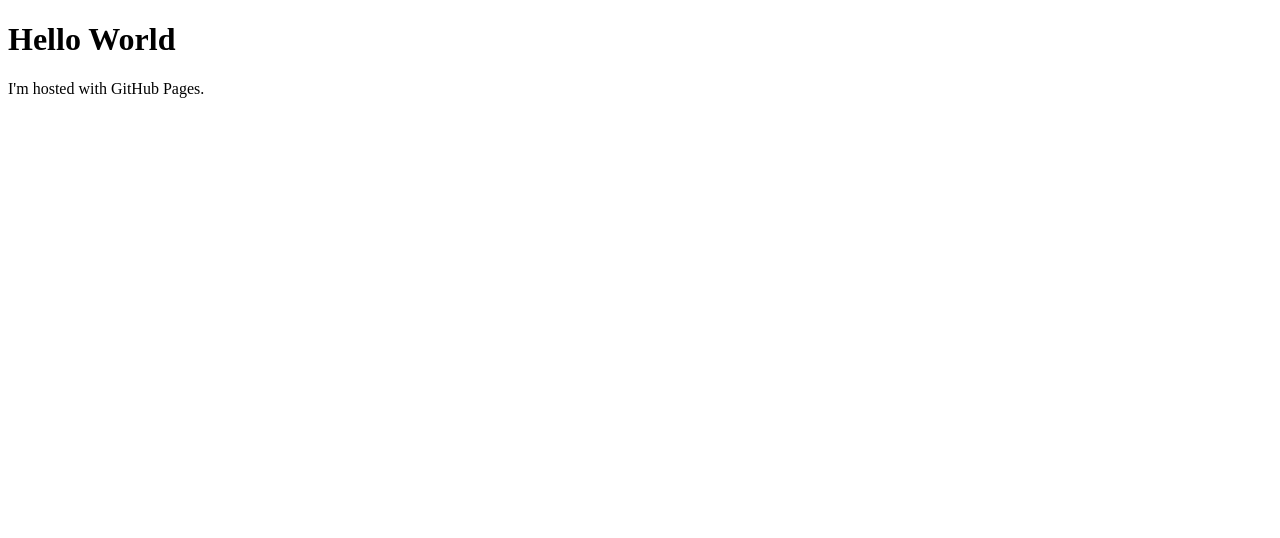
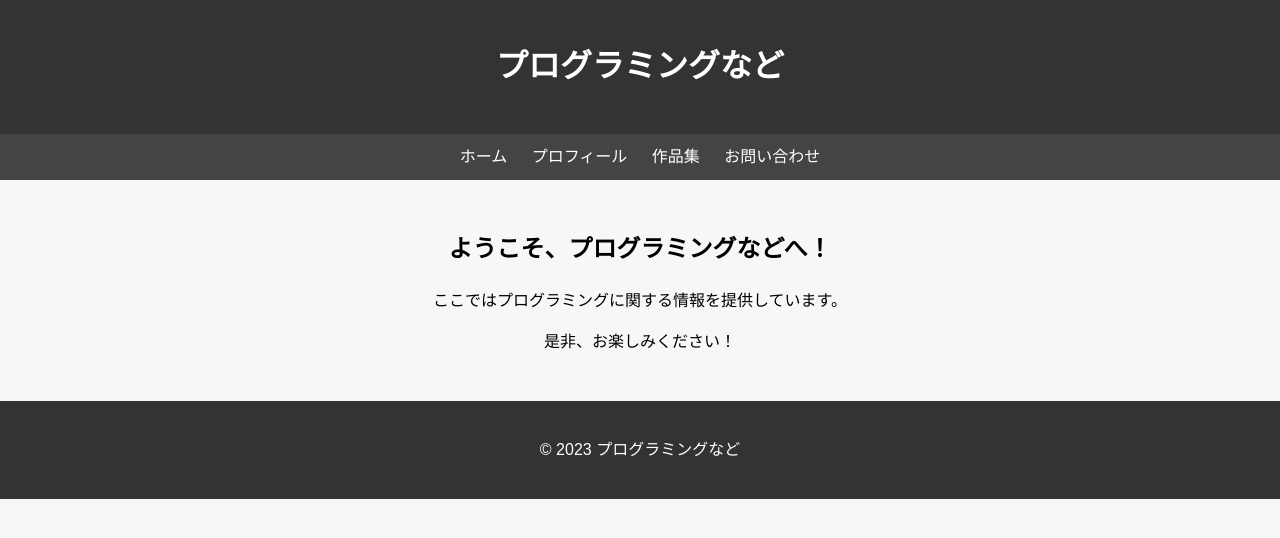
Before and after one commit to bird-bird2893/cipher, a plain HTML site: page index.html in a window 1280 px wide. Drawn offline with Linux system fonts and the light colour scheme.

Commit message:
Update index.html

```diff
--- a/index.html
+++ b/index.html
@@ -1,7 +1,75 @@
 <!DOCTYPE html>
-<html>
+<html lang="ja">
+<head>
+    <meta charset="UTF-8">
+    <meta name="viewport" content="width=device-width, initial-scale=1.0">
+    <title>プログラミングなどホームページ</title>
+    <style>
+        body {
+            font-family: Arial, sans-serif;
+            line-height: 1.6;
+            margin: 0;
+            padding: 0;
+            background-color: #f7f7f7;
+        }
+
+        header {
+            background-color: #333;
+            color: #fff;
+            padding: 20px;
+            text-align: center;
+        }
+
+        nav {
+            background-color: #444;
+            color: #fff;
+            padding: 10px;
+            text-align: center;
+        }
+
+        nav a {
+            color: #fff;
+            text-decoration: none;
+            margin: 10px;
+        }
+
+        nav a:hover {
+            text-decoration: underline;
+        }
+
+        section {
+            padding: 30px;
+            text-align: center;
+        }
+
+        footer {
+            background-color: #333;
+            color: #fff;
+            padding: 20px;
+            text-align: center;
+        }
+    </style>
+</head>
 <body>
-<h1>Hello World</h1>
-<p>I'm hosted with GitHub Pages.</p>
+    <header>
+        <h1>プログラミングなど</h1>
+    </header>
+
+    <nav>
+        <a href="#">ホーム</a>
+        <a href="#">プロフィール</a>
+        <a href="#">作品集</a>
+        <a href="#">お問い合わせ</a>
+    </nav>
+
+    <section>
+        <h2>ようこそ、プログラミングなどへ！</h2>
+        <p>ここではプログラミングに関する情報を提供しています。</p>
+        <p>是非、お楽しみください！</p>
+    </section>
+
+    <footer>
+        <p>&copy; 2023 プログラミングなど</p>
+    </footer>
 </body>
 </html>
```
